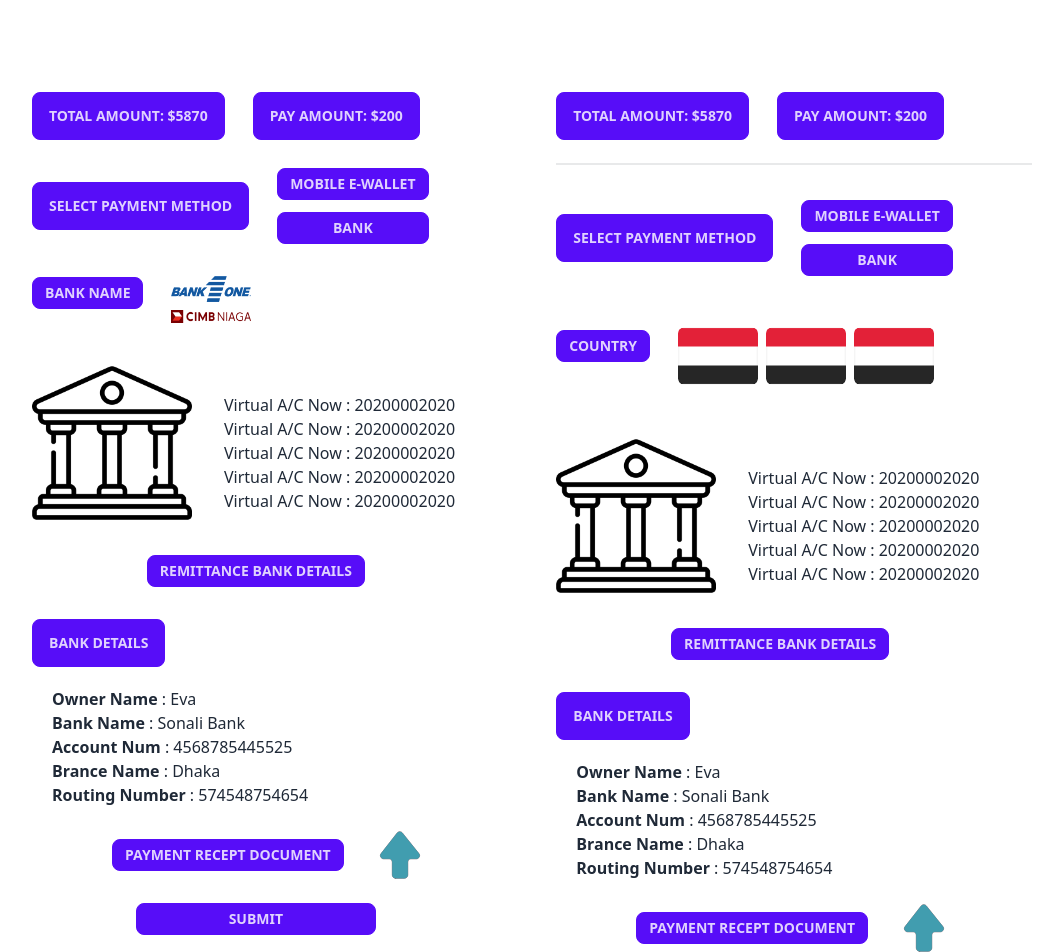
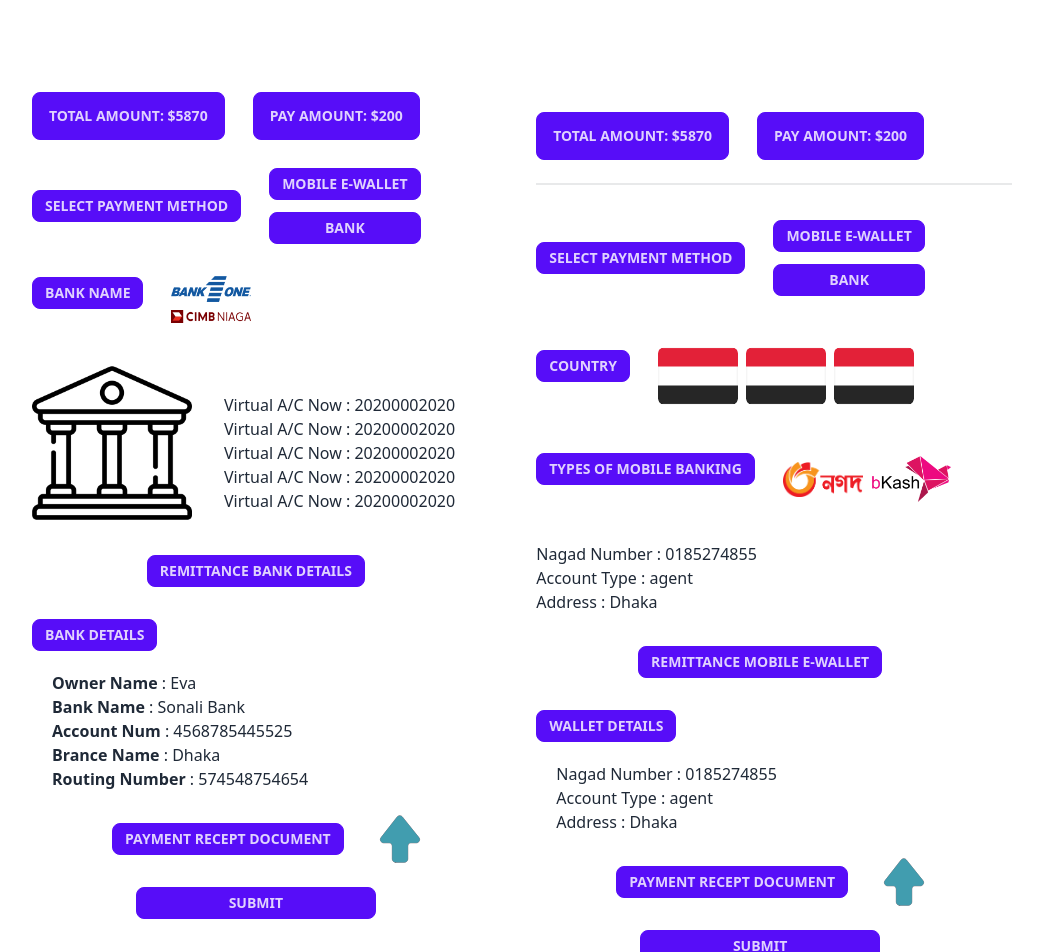
Before and after one commit to arjun1571/Bank-Details-Design, a React (Vite) app: page / in a window 1280 px wide. Shown: the top 952 px of the page, without its empty margins (108-1151 px from the left). Built offline with nearby package versions, Linux system fonts and the light colour scheme.

Commit message:
design compleate

```diff
--- a/src/Component/LeftSide/LeftSide.jsx
+++ b/src/Component/LeftSide/LeftSide.jsx
@@ -13,7 +13,7 @@ const LeftSide = () => {
         <button className="btn btn-primary">Pay amount: $200</button>
       </div>
       <div className="mt-7 flex items-center">
-        <button className="btn btn-primary md:mr-7 mr-3">
+        <button className="btn btn-primary btn-sm md:mr-7 mr-3">
           Select Payment Method
         </button>
         <div className="flex flex-col-reverse">
@@ -50,7 +50,7 @@ const LeftSide = () => {
         </button>
       </div>
       <div className="mt-8">
-        <button className="btn btn-primary btn-md   md:mr-7 mr-3">
+        <button className="btn btn-primary btn-sm   md:mr-7 mr-3">
           Bank Details
         </button>
         <div className="mx-5 mt-5">
--- a/src/Component/LeftSide/RightSide/Right.jsx
+++ b/src/Component/LeftSide/RightSide/Right.jsx
@@ -1,10 +1,11 @@
 import flag from "../../../assets/flag.svg";
-import bank from "../../../assets/bank.png";
 import up from "../../../assets/up.svg";
+import nogod from "../../../assets/nogod.png";
+import bkash from "../../../assets/bkash.png";
 
 const Right = () => {
   return (
-    <div className="">
+    <div className="md:p-5">
       <div className="flex">
         <button className="btn btn-primary md:mr-7 mr-3">
           Total amount: $5870
@@ -13,7 +14,7 @@ const Right = () => {
       </div>
       <div className="divider"></div>
       <div className="mt-7 flex items-center">
-        <button className="btn btn-primary md:mr-7 mr-3">
+        <button className="btn btn-primary btn-sm md:mr-7 mr-3">
           Select Payment Method
         </button>
         <div className="flex flex-col-reverse">
@@ -33,44 +34,34 @@ const Right = () => {
           <img className="w-20 mt-2" src={flag} alt="" />
         </div>
       </div>
-      <div className="mt-10 lg:flex items-center">
-        <div>
-          <img className="w-40 mx-auto" src={bank} alt="" />
+      <div className="mt-8 md:flex items-center ">
+        <button className="btn btn-primary md:mr-7 mr-3 btn-sm mb-3">
+          Types of mobile banking
+        </button>
+        <div className="flex items-center ">
+          <img className="w-20 mt-2" src={nogod} alt="" />
+          <img className="w-20 mt-2 mx-2" src={bkash} alt="" />
         </div>
-        <div className="md:mx-8 mt-5">
-          <h1 className="text-center">Virtual A/C Now : 20200002020</h1>
-          <h1 className="text-center">Virtual A/C Now : 20200002020</h1>
-          <h1 className="text-center">Virtual A/C Now : 20200002020</h1>
-          <h1 className="text-center">Virtual A/C Now : 20200002020</h1>
-          <h1 className="text-center">Virtual A/C Now : 20200002020</h1>
-        </div>
+      </div>
+      <div className="mt-10 ">
+        <h1>Nagad Number : 0185274855</h1>
+        <h1>Account Type : agent</h1>
+        <h1>Address : Dhaka</h1>
       </div>
       <div className="mt-8 text-center">
         <button className="btn btn-primary btn-sm   md:mr-7 mr-3">
-          Remittance bank details
+          Remittance Mobile E-Wallet
         </button>
       </div>
       <div className="mt-8">
-        <button className="btn btn-primary btn-md   md:mr-7 mr-3">
-          Bank Details
+        <button className="btn btn-sm btn-primary    md:mr-7 mr-3">
+          Wallet Details
         </button>
-        <div className="mx-5 mt-5">
-          <h1>
-            <span className="font-bold">Owner Name </span>: Eva
-          </h1>
-          <h1>
-            <span className="font-bold">Bank Name </span>: Sonali Bank
-          </h1>
-          <h1>
-            <span className="font-bold">Account Num </span>: 4568785445525
-          </h1>
-          <h1>
-            <span className="font-bold">Brance Name </span>: Dhaka
-          </h1>
-          <h1>
-            <span className="font-bold">Routing Number </span>: 574548754654
-          </h1>
-        </div>
+        <div className="mt-5 mx-5">
+        <h1>Nagad Number : 0185274855</h1>
+        <h1>Account Type : agent</h1>
+        <h1>Address : Dhaka</h1>
+      </div>
       </div>
       <div className="mt-5">
         <div className="flex items-center md:mx-20 mx-10">
```
Also changed, not shown: src/assets/bkash.png (added), src/assets/nogod.png (added).
